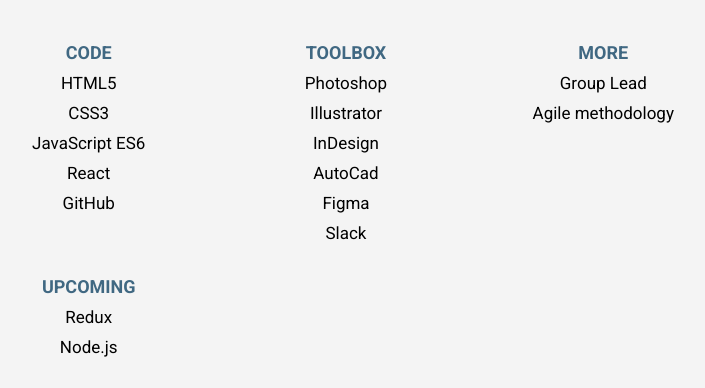
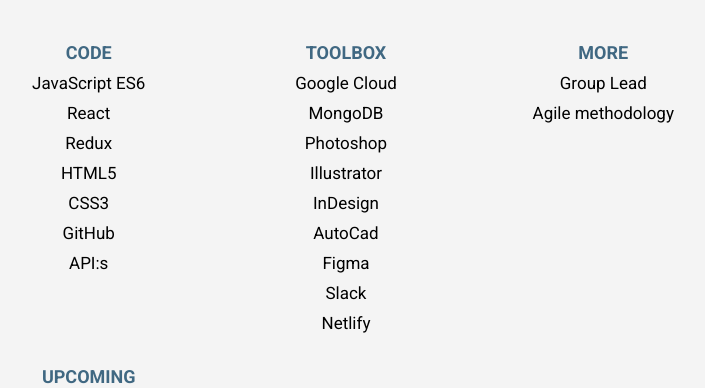
Before and after one commit to Technigo/project-react-portfolio, a React (Create React App) app: page / in a window 1280 px wide. Shown: the part 1289-1677 px from the top of the page, without its empty margins (294-999 px from the left). Built offline with nearby package versions, Linux system fonts and the light colour scheme; no server answers.

Commit message:
Updated featured porjects and tech & skills tags

```diff
--- a/src/components/Skills.js
+++ b/src/components/Skills.js
@@ -7,11 +7,11 @@ const SkillsSection = () => {
   const skills = [
     {
       name: 'CODE',
-      tags: ['HTML5', 'CSS3', 'JavaScript ES6', 'React', 'GitHub']
+      tags: ['JavaScript ES6', 'React', 'Redux', 'HTML5', 'CSS3', 'GitHub', 'API:s']
     },
     {
       name: 'TOOLBOX',
-      tags: ['Photoshop', 'Illustrator', 'InDesign', 'AutoCad', 'Figma', 'Slack']
+      tags: ['Google Cloud', 'MongoDB', 'Photoshop', 'Illustrator', 'InDesign', 'AutoCad', 'Figma', 'Slack', ' Netlify']
     },
     {
       name: 'MORE',
@@ -19,7 +19,7 @@ const SkillsSection = () => {
     },
     {
       name: 'UPCOMING',
-      tags: ['Redux', 'Node.js']
+      tags: ['Node.js']
     }
   ]
   return (
--- a/src/components/TechSkills.js
+++ b/src/components/TechSkills.js
@@ -6,10 +6,11 @@ import { OuterWrapperSection, InnerWrapperSection, BlueTitle, TagWrapper } from
 
 const TechSkills = () => {
   const skillTags = [
+    'JavaScript ES6',
+    'React',
+    'Redux',
     'HTML',
     'CSS',
-    'JavaScript ES6',
-    'React',
     'API:s',
     'GitHub',
     'mob-programming',
```
